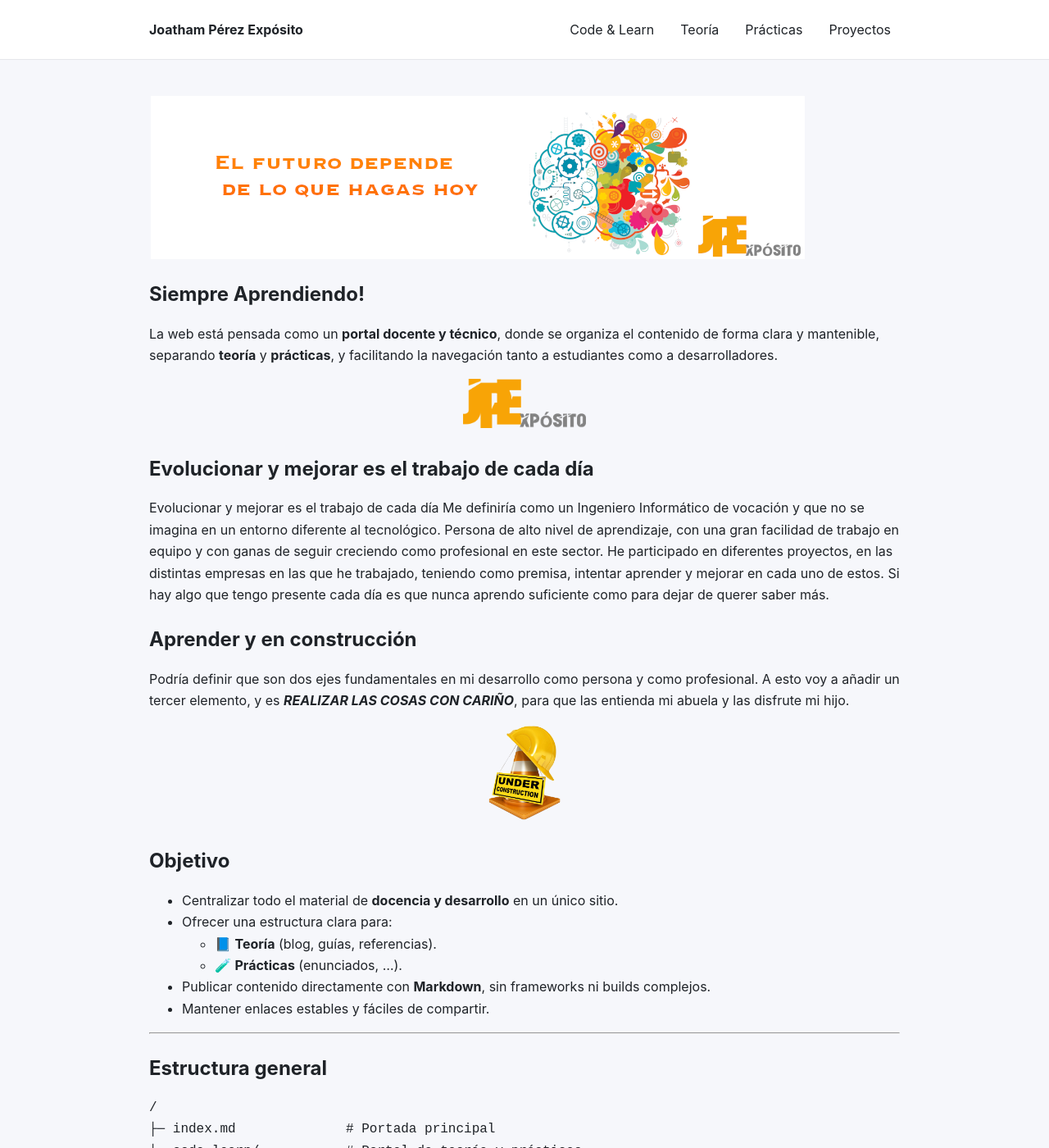
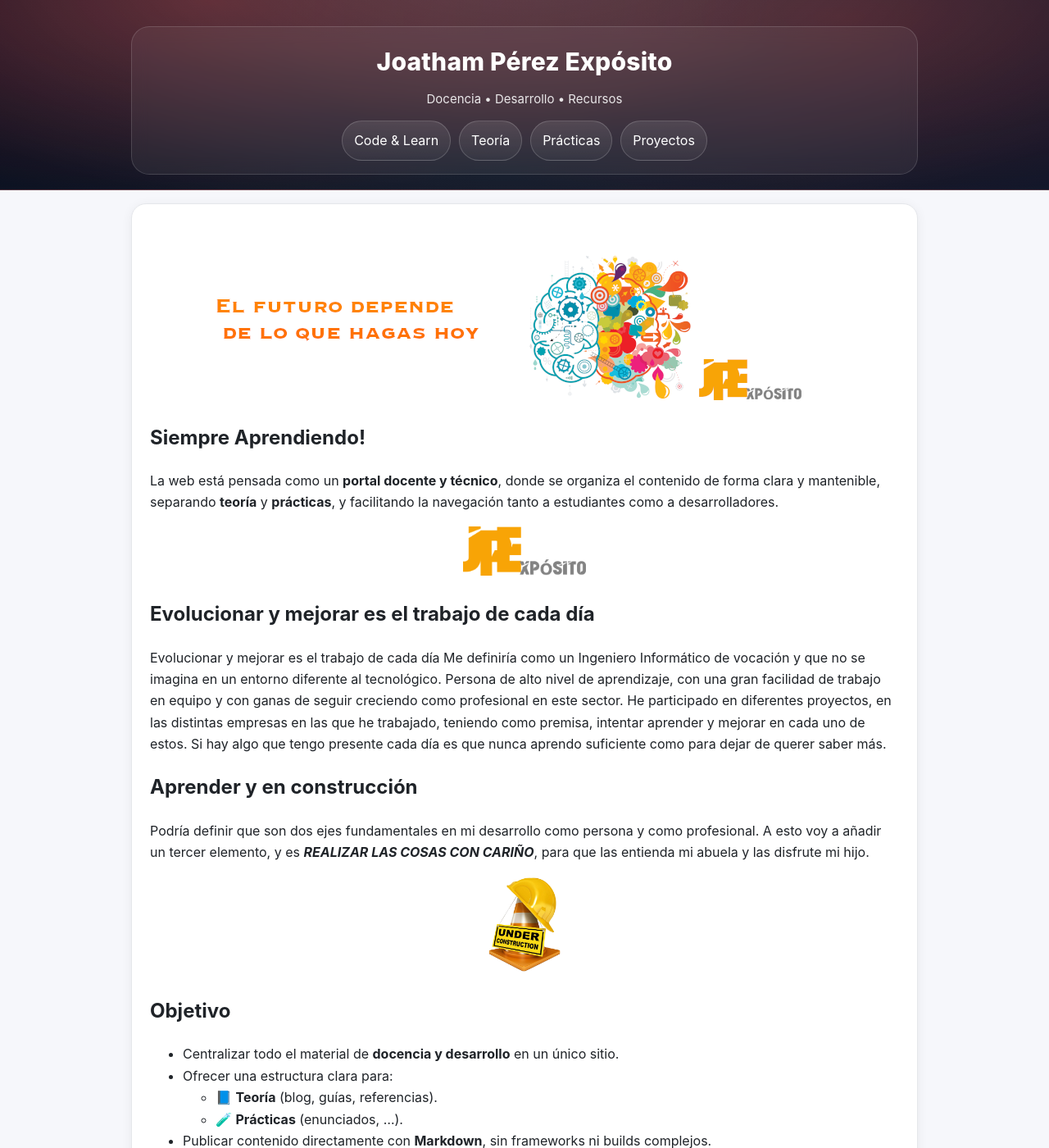
Before and after one commit to jpexposito/jpexposito.github.io, a Jekyll site: the page built from index.md, in a window 1280 px wide and 1400 px high. Shown: the whole window at 82% size. Built offline with Jekyll 4.4.1, drawn with Linux system fonts in a browser that asks for light colours.

Commit message:
Se corrigen los estilos

```diff
--- a/_layouts/default.html
+++ b/_layouts/default.html
@@ -14,18 +14,19 @@
 </head>
 
 <body>
-  <header class="topbar">
-    <div class="topbar__wrap">
-      <a class="brand" href="{{ '/' | relative_url }}">{{ site.title }}</a>
+  <header class="hero">
+  <div class="hero__inner">
+    <a class="hero__brand" href="{{ '/' | relative_url }}">{{ site.title }}</a>
+    <p class="hero__tagline">Docencia • Desarrollo • Recursos</p>
 
-      <nav class="menu">
-        <a href="{{ '/code-learn/' | relative_url }}">Code & Learn</a>
-        <a href="{{ '/code-learn/teoria/' | relative_url }}">Teoría</a>
-        <a href="{{ '/code-learn/practicas/' | relative_url }}">Prácticas</a>
-        <a href="{{ '/proyectos/' | relative_url }}">Proyectos</a>
-      </nav>
-    </div>
-  </header>
+    <nav class="nav">
+      <a class="nav__link" href="{{ '/code-learn/' | relative_url }}">Code & Learn</a>
+      <a class="nav__link" href="{{ '/code-learn/teoria/' | relative_url }}">Teoría</a>
+      <a class="nav__link" href="{{ '/code-learn/practicas/' | relative_url }}">Prácticas</a>
+      <a class="nav__link" href="{{ '/proyectos/' | relative_url }}">Proyectos</a>
+    </nav>
+  </div>
+</header>
 
   <main class="container">
     {{ content }}
--- a/assets/css/site.css
+++ b/assets/css/site.css
@@ -3,7 +3,11 @@
   --bg:#f6f7fb;
   --card:#ffffff;
   --border:#e5e7eb;
+
+  /* Paleta corporativa (rojo académico) */
   --accent:#d32f2f;
+  --accent2:#b71c1c;
+  --deep:#0b1020;          /* azul muy oscuro para contraste */
 }
 
 *{box-sizing:border-box}
@@ -12,78 +16,99 @@ body{
   margin:0;
   color:var(--text);
   background:var(--bg);
-
-  /* Fuente estilo GitHub (system UI) */
   font-family:-apple-system,BlinkMacSystemFont,"Segoe UI",Helvetica,Arial,sans-serif,
               "Apple Color Emoji","Segoe UI Emoji";
   font-size:16px;
   line-height:1.65;
 }
 
-/* Contenedor */
 .container{
   max-width: 960px;
   margin: 0 auto;
   padding: 22px;
 }
 
-/* Justificado (opcional) */
+/* HERO sin imágenes: degradado + “glow” suave */
+.hero{
+  padding: 32px 18px 18px;
+  text-align: center;
+
+  background:
+    radial-gradient(900px 320px at 50% -40px, rgba(255,255,255,.16), rgba(255,255,255,0)),
+    radial-gradient(700px 240px at 20% 0px, rgba(211,47,47,.35), rgba(211,47,47,0)),
+    radial-gradient(700px 240px at 80% 20px, rgba(183,28,28,.30), rgba(183,28,28,0)),
+    linear-gradient(135deg, var(--deep), #111827 55%, #0f172a);
+
+  border-bottom: 1px solid rgba(255,255,255,.08);
+}
+
+/* Panel translúcido para que se vea “premium” */
+.hero__inner{
+  max-width: 960px;
+  margin: 0 auto;
+  padding: 18px 18px 16px;
+
+  border: 1px solid rgba(255,255,255,.14);
+  border-radius: 22px;
+  background: rgba(255,255,255,.06);
+  backdrop-filter: blur(10px);
+  -webkit-backdrop-filter: blur(10px);
+}
+
+.hero__brand{
+  display:inline-block;
+  text-decoration:none;
+  color:#fff;
+  font-weight: 850;
+  letter-spacing: .2px;
+  font-size: 30px;
+}
+
+.hero__tagline{
+  margin: 8px 0 14px;
+  color: rgba(255,255,255,.88);
+  font-size: 15px;
+}
+
+/* MENÚ centrado tipo “pill” */
+.nav{
+  display:flex;
+  justify-content:center;
+  gap: 10px;
+  flex-wrap: wrap;
+}
+
+.nav__link{
+  text-decoration:none;
+  color:#fff;
+  padding: 10px 14px;
+  border-radius: 999px;
+  border: 1px solid rgba(255,255,255,.18);
+
+  background:
+    linear-gradient(180deg, rgba(255,255,255,.10), rgba(255,255,255,.04));
+  transition: transform .12s ease, border-color .12s ease, background .12s ease;
+}
+
+.nav__link:hover{
+  transform: translateY(-1px);
+  border-color: rgba(255,255,255,.30);
+  background:
+    linear-gradient(180deg, rgba(255,255,255,.16), rgba(255,255,255,.06));
+}
+
+/* Contenido en “card” para lectura */
+main.container{
+  margin-top: 16px;
+  background: var(--card);
+  border: 1px solid var(--border);
+  border-radius: 18px;
+  box-shadow: 0 2px 14px rgba(0,0,0,.06);
+}
+
+/* Justificado opcional (si usas <div class="justify">) */
 .justify p,
 .justify li{
   text-align: justify;
   text-justify: inter-word;
 }
-
-/* Topbar */
-.topbar{
-  position: sticky;
-  top: 0;
-  z-index: 10;
-  background: var(--card);
-  border-bottom: 1px solid var(--border);
-}
-
-.topbar__wrap{
-  max-width: 960px;
-  margin: 0 auto;
-  padding: 14px 22px;
-  display:flex;
-  align-items:center;
-  justify-content:space-between;
-  gap: 16px;
-}
-
-.brand{
-  color: var(--text);
-  text-decoration:none;
-  font-weight:700;
-}
-
-.menu{
-  display:flex;
-  gap: 10px;
-  flex-wrap:wrap;
-}
-
-.menu a{
-  text-decoration:none;
-  color: var(--text);
-  padding: 8px 10px;
-  border-radius: 12px;
-  border: 1px solid transparent;
-}
-
-.menu a:hover{
-  border-color: var(--border);
-  background: #fff;
-}
-
-/* Headings más “docs” */
-h1,h2,h3{line-height:1.2}
-h2{margin-top: 28px}
-
-/* Footer */
-.footer{
-  border-top: 1px solid var(--border);
-  background: var(--card);
-}
```
